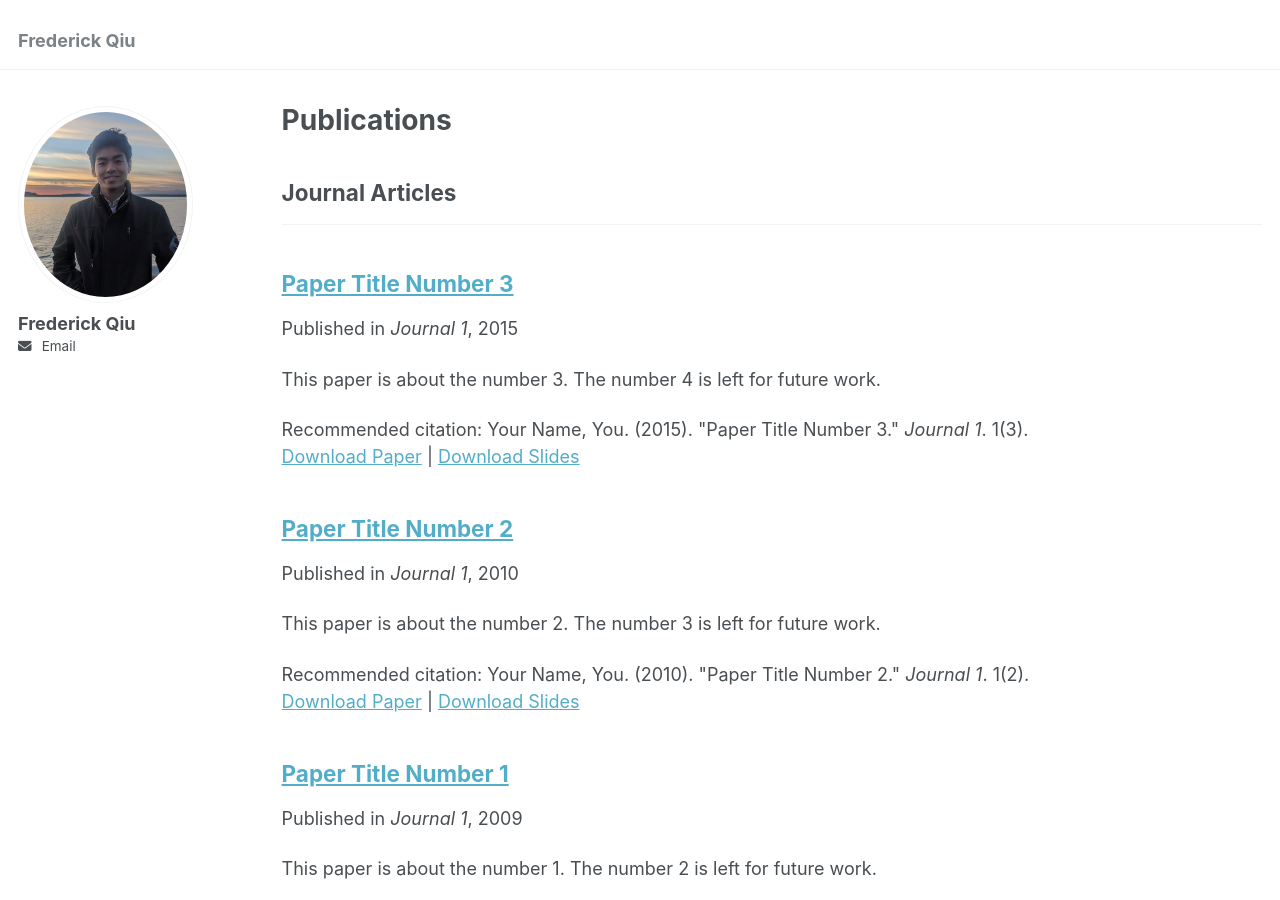
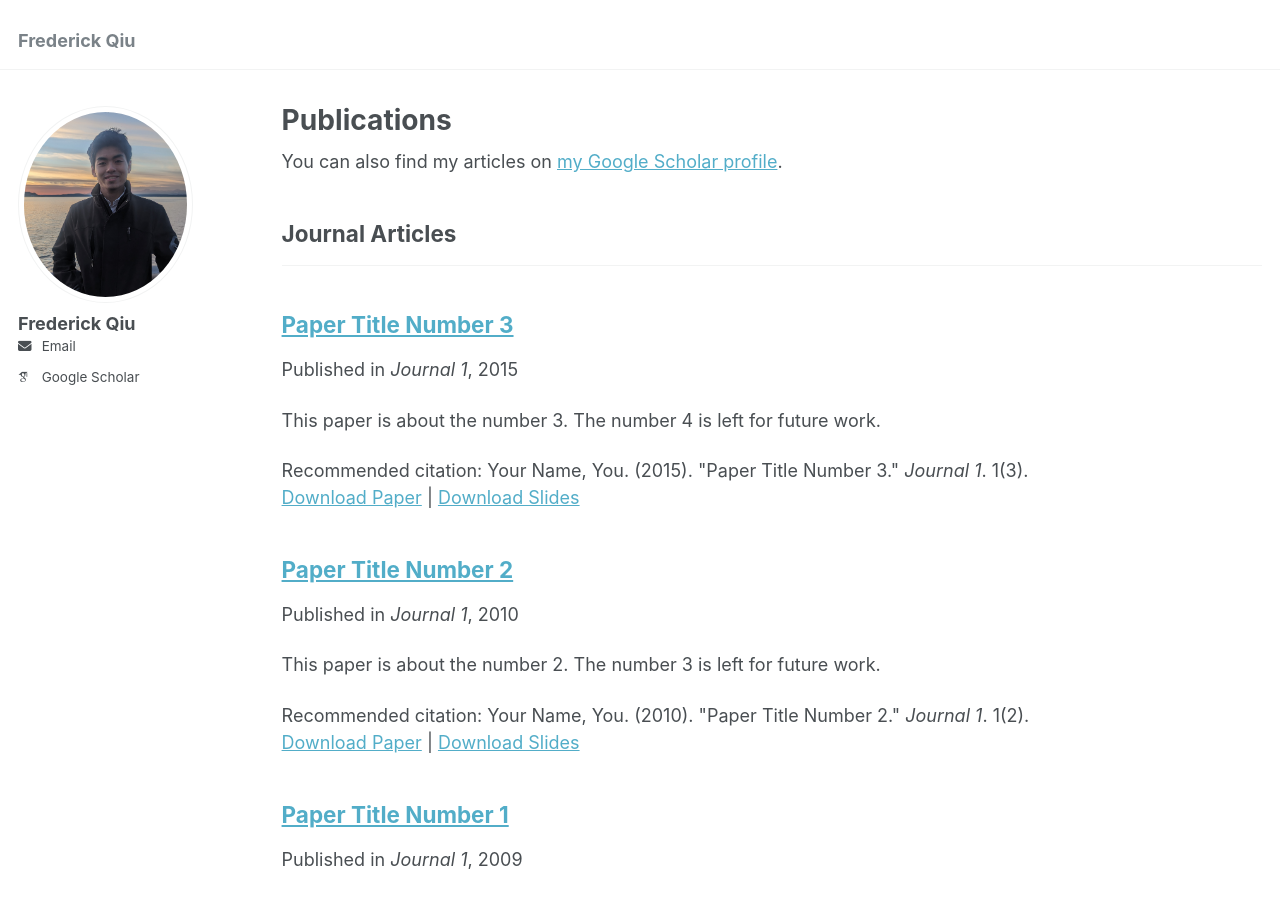
Before and after one commit to frederickqiu/frederickqiu.github.io, a Jekyll site: the page built from _pages/publications.html, in a window 1280 px wide and 900 px high. Built offline with Jekyll 4.4.1, drawn with Linux system fonts in a browser that asks for light colours; some web fonts are replaced; part of the change alters nothing that is shown.

Commit message:
Update _config.yml

```diff
--- a/_config.yml
+++ b/_config.yml
@@ -29,7 +29,7 @@ author:
 
   # Academic websites
   arxiv            : # URL - Update with the correct link to your profile
-  googlescholar    : #"https://scholar.google.com/citations?view_op=list_works&hl=en&authuser=2&hl=en&user=ehLi__8AAAAJ&authuser=2"
+  googlescholar    : "https://scholar.google.com/citations?user=4J8Nx5oAAAAJ&hl=en"
   impactstory      : # URL
   orcid            : #"http://orcid.org/yourorcidurl"
   semantic         : # URL
```
